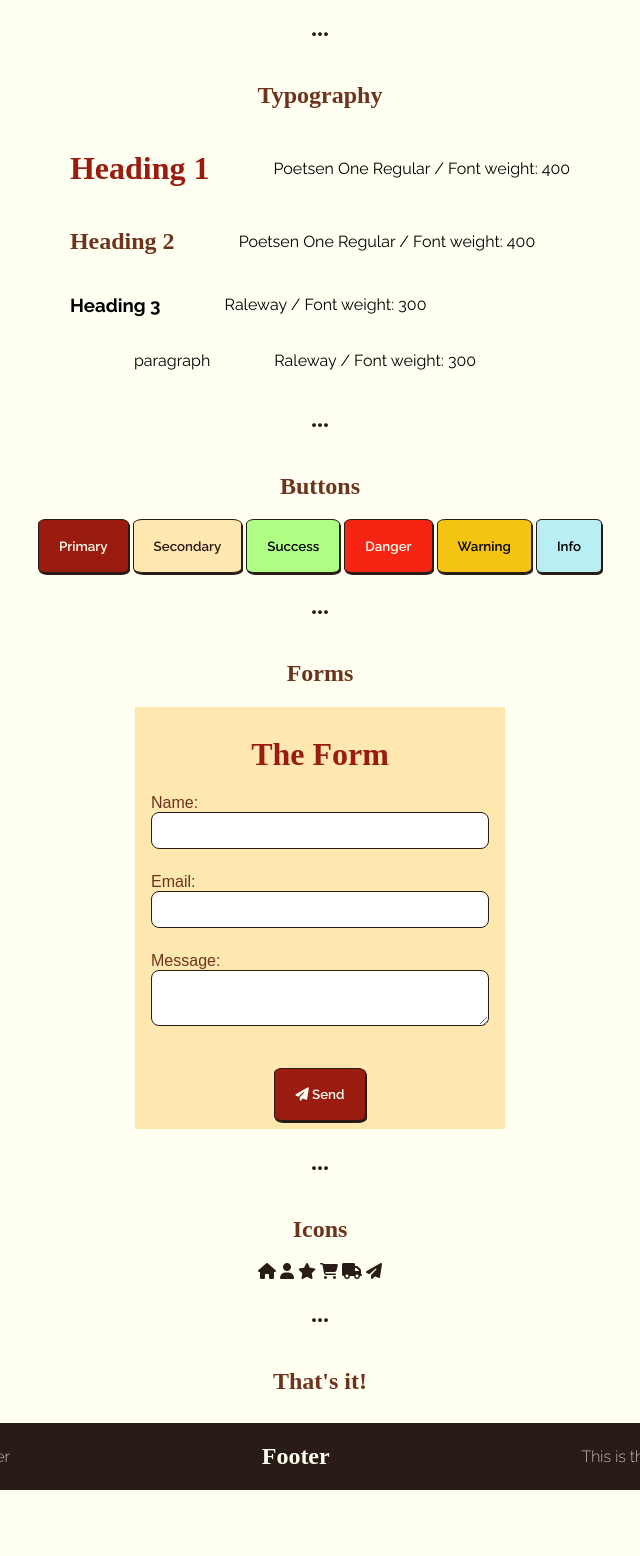
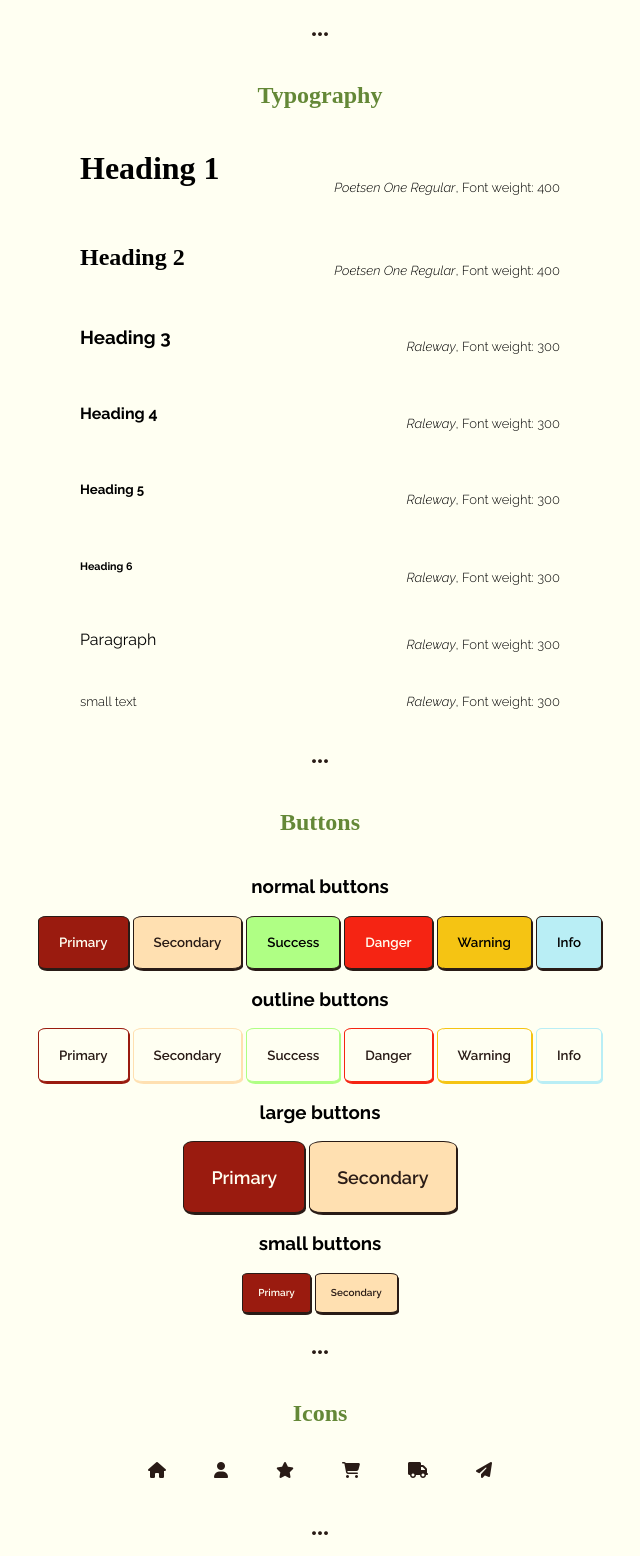
Before and after one commit to valentin-orrit/thp-w8d2-uikitV2, a plain HTML site: page index.html in a window 1280 px wide. Shown: the part 657-2213 px from the top of the page, without its empty margins (320-960 px from the left). Before the commit the page ends 2155 px from the top, so only its background shows below. Drawn offline with Linux system fonts and the light colour scheme; a web font is replaced by a local one.

Commit message:
added other buttons, modified form and typo

```diff
--- a/index.html
+++ b/index.html
@@ -4,6 +4,7 @@
 <head>
     <meta charset="UTF-8">
     <title>UI KIT Coppa & Gabana</title>
+    <link rel="icon" type="image/x-icon" href="/assets/icons/favicon-coppagabana.png">
     <meta name="viewport" content="width=device-width, initial-scale=1">
 
     <!--Font h1-->
@@ -22,12 +23,12 @@
 
 <body>
     <div class="center" id="title">
-        <h1>Coppa & Gabana UI-kit</h1>
+        <h1 class="primary-1">Coppa & Gabana UI-kit</h1>
         <p>Lorem ipsum dolor sit amet, consectetur adipiscing elit, sed do eiusmod tempor incididunt ut labore et dolore magna aliqua. Ut enim ad minim veniam, quis nostrud exercitation ullamco laboris nisi ut aliquip ex ea commodo consequat. Duis aute irure dolor in reprehenderit in voluptate velit esse cillum dolore eu fugiat nulla pariatur. Excepteur sint occaecat cupidatat non proident, sunt in culpa qui officia deserunt mollit anim id est laborum.</p>
     </div>
 
     <div class="center" id="colors">
-        <h2>Colors</h2>
+        <h2 class="primary-2">Colors</h2>
 
         <div class="cards">
             <div class="card bg-primary-1">
@@ -37,10 +38,6 @@
             <div class="card bg-primary-2">
                 <p></p><br>
                 <footer>primary color 2</footer>
-            </div>
-            <div class="card bg-primary-3">
-                <p></p><br>
-                <footer>primary color 3</footer>
             </div>
             <div class="card bg-secondary-1">
                 <p></p><br>
@@ -64,34 +61,89 @@
     <h2 class="center black">...</h2>
 
     <div class="center" id="typography">
-        <h2>Typography</h2>
-        <div id="typography-group">
-            <div class="inline">
+        <h2 class="primary-2">Typography</h2>
+        <div id="typography-group" class="grid-container">
+            <div class="grid-item">
+                <div class="left">
                     <h1>Heading 1</h1>
-                <p>Poetsen One Regular / Font weight: 400</p>
+                </div>
+                <div class="right">
+                    <p class="raleway-small"><i>Poetsen One Regular</i>, Font weight: 400</p>
+                </div>
             </div>
 
-            <div class="inline">
+            <div class="grid-item">
+                <div class="left">
                     <h2>Heading 2</h2>
-                <p>Poetsen One Regular / Font weight: 400</p>
+                </div>
+                <div class="right">
+                    <p class="raleway-small"><i>Poetsen One Regular</i>, Font weight: 400</p>
+                </div>
             </div>
 
-            <div class="inline">
+            <div class="grid-item">
+                <div class="left">
                     <h3>Heading 3</h3>
-                <p>Raleway / Font weight: 300</p>
+                </div>
+                <div class="right">
+                    <p class="raleway-small"><i>Raleway</i>, Font weight: 300</p>
+                </div>
             </div>
 
-            <div class="inline">
-                <p>paragraph</p>
-                <p>Raleway / Font weight: 300</p>
+            <div class="grid-item">
+                <div class="left">
+                    <h4>Heading 4</h4>
+                </div>
+                <div class="right">
+                    <p class="raleway-small"><i>Raleway</i>, Font weight: 300</p>
+                </div>
+            </div>
+
+            <div class="grid-item">
+                <div class="left">
+                    <h5>Heading 5</h5>
+                </div>
+                <div class="right">
+                    <p class="raleway-small"><i>Raleway</i>, Font weight: 300</p>
+                </div>
+            </div>
+
+            <div class="grid-item">
+                <div class="left">
+                    <h6>Heading 6</h6>
+                </div>
+                <div class="right">
+                    <p class="raleway-small"><i>Raleway</i>, Font weight: 300</p>
+                </div>
+            </div>
+
+            <div class="grid-item">
+                <div class="left">
+                    <p>Paragraph</p>
+                </div>
+                <div class="right">
+                    <p class="raleway-small"><i>Raleway</i>, Font weight: 300</p>
+                </div>
+            </div>
+
+            <div class="grid-item">
+                <div class="left">
+                    <p class="raleway-small">small text</p>
+                </div>
+                <div class="right">
+                    <p class="raleway-small"><i>Raleway</i>, Font weight: 300</p>
+                </div>
             </div>
         </div>
     </div>
 
+
     <h2 class="center black">...</h2>
 
     <div class="center" id="buttons">
-        <h2>Buttons</h2>
+        <h2 class="primary-2">Buttons</h2>
+
+        <h3>normal buttons</h3>
         <div id="button-group">
             <button class="primary-button">Primary</button>
             <button class="secondary-button">Secondary</button>
@@ -100,14 +152,50 @@
             <button class="warning">Warning</button>
             <button class="info">Info</button>
         </div>
+
+        <h3>outline buttons</h3>
+        <div id="button-group">
+            <button class="outline outline-primary">Primary</button>
+            <button class="outline outline-secondary">Secondary</button>
+            <button class="outline outline-success">Success</button>
+            <button class="outline outline-danger">Danger</button>
+            <button class="outline outline-warning">Warning</button>
+            <button class="outline outline-info">Info</button>
+        </div>
+
+        <h3>large buttons</h3>
+        <div id="button-group">
+            <button class="primary-button lg">Primary</button>
+            <button class="secondary-button lg">Secondary</button>
+        </div>
+
+        <h3>small buttons</h3>
+        <div id="button-group">
+            <button class="primary-button sm">Primary</button>
+            <button class="secondary-button sm">Secondary</button>
+        </div>
+    </div>
+
+    <h2 class="center black">...</h2>
+
+    <div class="center" id="icons">
+        <h2 class="primary-2">Icons</h2>
+        <div id="icon-group">
+            <i class="fa-solid fa-house black"></i>
+            <i class="fa-solid fa-user black"></i>
+            <i class="fa-solid fa-star black"></i>
+            <i class="fa-solid fa-cart-shopping black"></i>
+            <i class="fa-solid fa-truck black"></i>
+            <i class="fa-solid fa-paper-plane black"></i>
+        </div>
     </div>
 
     <h2 class="center black">...</h2>
 
     <div class="center" id="forms">
-        <h2>Forms</h2>
-        <div class="center bg-secondary-1">
-            <h1>The Form</h1>
+        <h2 class="primary-2">Forms</h2>
+        <div class="center bg-secondary-2" id="outer-form">
+            <h1 class="primary-1">The Form</h1>
             <form class="form">
                 <div class="form-group">
                     <label for="name">Name:</label><br>
@@ -121,6 +209,14 @@
                     <label for="message">Message:</label><br>
                     <textarea id="message" name="message" class="input-text"></textarea>
                 </div>
+                <div class="form-group">
+                    <label for="category">Category:</label><br>
+                    <select id="category" name="category" class="input-text">
+                        <option value="option1">Option 1</option>
+                        <option value="option2">Option 2</option>
+                        <option value="option3">Option 3</option>
+                    </select>
+                </div>
                 <button type="submit" class="primary-button"><i class="fa-solid fa-paper-plane"></i> Send</i></button>
             </form>
           </div>
@@ -129,23 +225,22 @@
 
     <h2 class="center black">...</h2>
 
-    <div class="center" id="icons">
-        <h2>Icons</h2>
-        <div id="icon-group">
-            <i class="fa-solid fa-house black"></i>
-            <i class="fa-solid fa-user black"></i>
-            <i class="fa-solid fa-star black"></i>
-            <i class="fa-solid fa-cart-shopping black"></i>
-            <i class="fa-solid fa-truck black"></i>
-            <i class="fa-solid fa-paper-plane black"></i>
+    <div class="center" id="lists">
+        <h2 class="primary-2">Lists</h2>
+
     </div>
+
+    <h2 class="center black">...</h2>
+
+    <div class="center" id="cards">
+        <h2 class="primary-2">Cards</h2>
 
     </div>
 
     <h2 class="center black">...</h2>
 
     <div class="center">
-        <h2>That's it!</h2>
+        <h2 class="primary-2">That's it!</h2>
     </div>
 
     <footer>
--- a/style.css
+++ b/style.css
@@ -4,6 +4,7 @@
   font-weight: 400;
   font-style: normal;
 }
+
 
 .raleway {
   font-family: "Raleway", sans-serif;
@@ -12,7 +13,15 @@
   font-style: normal;
 }
 
-/* Body  */
+.raleway-small {
+  font-family: "Raleway", sans-serif;
+  font-optical-sizing: auto;
+  font-weight: 300;
+  font-size: small;
+  font-style: normal;
+}
+
+/* Body */
 body {
   max-height: 100%;
   display: flex;
@@ -22,15 +31,13 @@ body {
 
 h1 {
   font-family: "Poetsen One";
-  color: #9A1B0F;
 }
 
 h2 {
   font-family: "Poetsen One";
-  color: #6E331D;
 }
 
-p, h3, h4 {
+p, h3, h4, h5, h6 {
   /* display: flex; */
   font-family: "Raleway";
 }
@@ -66,39 +73,6 @@ footer {
   margin-left: 4em;
 }
 
-/* Cards */
-.cards {
-  display: flex;
-  flex-direction: row;
-  justify-content: center;
-  flex-wrap: wrap;
-  align-items: space-evenly;
-  padding: 0 5em;
-}
-
-.card {
-  display: flex;
-  flex-direction: column;
-  justify-content: end;
-  border-radius: 2%;
-  border-top-right-radius: 18%;
-  max-height: 15em;
-  min-height: 10em;
-  min-width: 10em;
-  margin: 1em;
-}
-
-.card footer {
-  padding: 0.5em;
-  background-color: #291B16;
-  color: #FFFFF2;
-}
-
-.card img {
-  object-fit: cover;
-  width: 100%;
-  height: 100%;
-}
 
 /* Colors */
 .bg-primary-1 {
@@ -106,15 +80,11 @@ footer {
 }
 
 .bg-primary-2 {
-  background-color: #6E331D ;
-}
-
-.bg-primary-3 {
-  background-color: #B86E47;
+  background-color: #648837 ;
 }
 
 .bg-secondary-1 {
-  background-color: #FFE7B0;
+  background-color: #ffe0b1;
 }
 
 .bg-secondary-2 {
@@ -130,6 +100,13 @@ footer {
 }
 
 /* text colors */
+.primary-1 {
+  color: #9A1B0F;
+}
+
+.primary-2 {
+  color: #648837;
+}
 
 .white {
   color: #FFFFF2;
@@ -143,19 +120,37 @@ footer {
 #typography-group {
   display: flex;
   flex-direction: column;
-  justify-content: center;
-  align-items: start;
+  min-width: 30em;
+}
+
+.grid-container {
+  display: grid;
+  grid-template-columns: 1fr 1fr;
+  gap: 1em;
+}
+
+.grid-item {
+  display: flex;
+  align-items: end;
+  justify-content: space-between;
+}
+
+.left {
+  margin-right: auto;
+}
+
+.right {
+  margin-left: auto;
 }
 
 /* Buttons */
-
 .primary-button {
   background-color: #9A1B0F;
   color: #FFFFF2;
+}
 
-}
 .secondary-button {
-  background-color: #FFE7B0;
+  background-color: #ffe0b1;
   color: #291B16;
   font-weight: 600;
 }
@@ -177,13 +172,13 @@ footer {
   background-color: #b9eef5;
 }
 
+
+/* general */
 button {
-
   padding: 1em 1.5em;
   font-family: "Raleway";
   height: 4em;
   border-radius: 9%;
-  /* border-top-right-radius: 15% 30%; */
   font-weight: 600;
   cursor: pointer;
   border: 1px solid #291B16;
@@ -201,7 +196,115 @@ button:active {
   box-shadow: 0 0 0 0 #291B16;
 }
 
+.lg {
+  font-size: large;
+}
+
+.sm {
+  font-size: x-small;
+}
+
+/* outline buttons */
+
+.outline {
+  color: #291B16;
+  background-color: #FFFFF2;
+}
+
+.outline-primary {
+  border-color: #9A1B0F;
+  box-shadow: 1px 2px 0 0 #9A1B0F;
+}
+
+.outline-primary:hover {
+  box-shadow: 2px 5px 0 0 #9A1B0F;
+}
+
+.outline-primary:active {
+  transform: translateY(2px) translateX(1px);
+  box-shadow: 0 0 0 0 #9A1B0F;
+}
+
+.outline-secondary {
+  border-color: #ffe0b1;
+  box-shadow: 1px 2px 0 0 #ffe0b1;
+}
+
+.outline-secondary:hover {
+  box-shadow: 2px 5px 0 0 #ffe0b1;
+}
+
+.outline-secondary:active {
+  transform: translateY(2px) translateX(1px);
+  box-shadow: 0 0 0 0 #ffe0b1;
+}
+
+.outline-success {
+  border-color: #afff84;
+  box-shadow: 1px 2px 0 0 #afff84;
+}
+
+.outline-success:hover {
+  box-shadow: 2px 5px 0 0 #afff84;
+}
+
+.outline-success:active {
+  transform: translateY(2px) translateX(1px);
+  box-shadow: 0 0 0 0 #ffe0b1;
+}
+
+.outline-danger {
+  border-color: #F52413;
+  box-shadow: 1px 2px 0 0 #F52413;
+}
+
+.outline-danger:hover {
+  box-shadow: 2px 5px 0 0 #F52413;
+}
+
+.outline-danger:active {
+  transform: translateY(2px) translateX(1px);
+  box-shadow: 0 0 0 0 #F52413;
+}
+
+.outline-warning {
+  border-color: #F5C413;
+  box-shadow: 1px 2px 0 0 #F5C413;
+}
+
+.outline-warning:hover {
+  box-shadow: 2px 5px 0 0 #F5C413;
+}
+
+.outline-warning:active {
+  transform: translateY(2px) translateX(1px);
+  box-shadow: 0 0 0 0 #F5C413;
+}
+
+.outline-info {
+  border-color: #b9eef5;
+  box-shadow: 1px 2px 0 0 #b9eef5;
+}
+
+.outline-info:hover {
+  box-shadow: 2px 5px 0 0 #b9eef5;
+}
+
+.outline-info:active {
+  transform: translateY(2px) translateX(1px);
+  box-shadow: 0 0 0 0 #b9eef5;
+}
+
 /* Forms */
+#outer-form {
+  border: #291B16;
+  border-style: solid;
+  border-width: 1px;
+  border-radius: 2%;
+  border-top-right-radius: 18%;
+  box-shadow: 2px 5px 0 0 #291B16;
+}
+
 .form {
   display: flex;
   flex-direction: column;
@@ -238,3 +341,45 @@ button[type="submit"] {
 }
 
 /* Iconography */
+#icon-group {
+  display: flex;
+  justify-content: space-evenly;
+}
+
+#icon-group i {
+  margin: 1em 1.5em;
+}
+
+/* Cards */
+.cards {
+  display: flex;
+  flex-direction: row;
+  justify-content: center;
+  flex-wrap: wrap;
+  align-items: space-evenly;
+  padding: 0 5em;
+}
+
+.card {
+  display: flex;
+  flex-direction: column;
+  justify-content: end;
+  border-radius: 2%;
+  border-top-right-radius: 18%;
+  max-height: 15em;
+  min-height: 10em;
+  min-width: 10em;
+  margin: 1em;
+}
+
+.card footer {
+  padding: 0.5em;
+  background-color: #291B16;
+  color: #FFFFF2;
+}
+
+.card img {
+  object-fit: cover;
+  width: 100%;
+  height: 100%;
+}
```
Also changed, not shown: assets/icons/favicon-coppagabana.png (added). Lines whose indentation alone changed are shown as unchanged.
